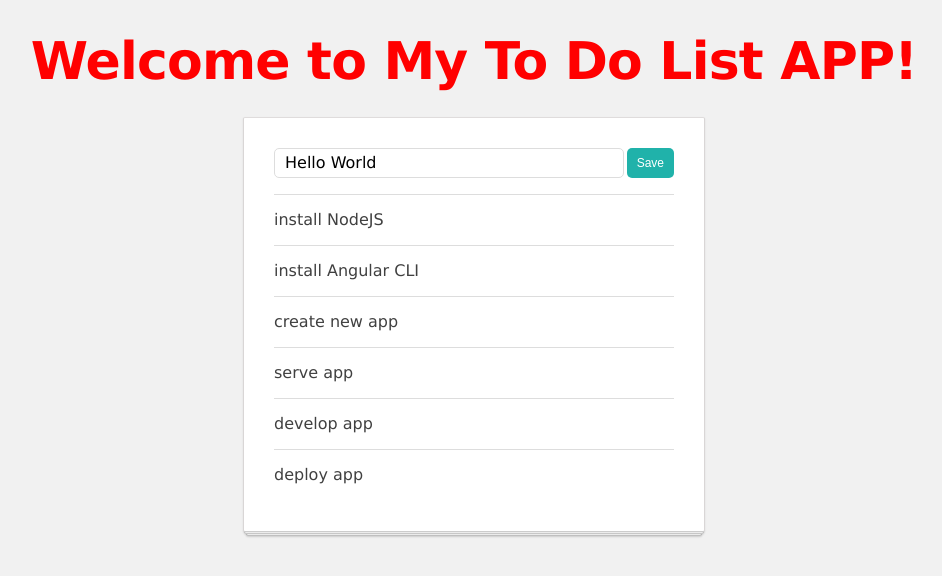
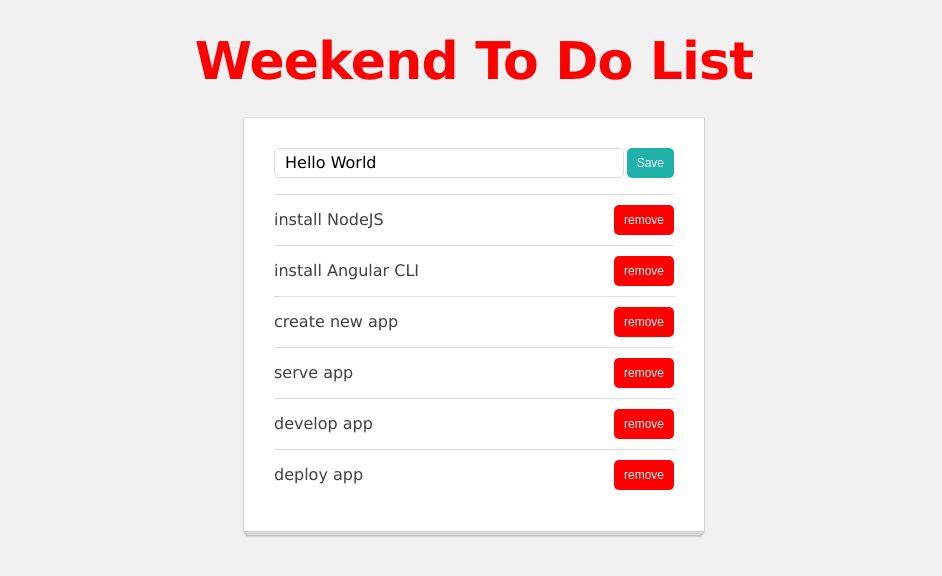
Before and after one commit to ashleyerffmeyer/ng-girls-todo, an Angular app: page / in a window 1280 px wide. Shown: the top 576 px of the page, without its empty margins (166-1108 px from the left). Built offline with nearby package versions, Linux system fonts and the light colour scheme.

Commit message:
Removes item

```diff
--- a/src/app/app.component.ts
+++ b/src/app/app.component.ts
@@ -3,7 +3,7 @@
   selector: 'app-root',
   template: `
     <h1 class="app-title">
-      Welcome to {{ title }}!
+      {{ title }}
     </h1>
 
     <app-list-manager></app-list-manager>
@@ -11,5 +11,5 @@
   styleUrls: ['./app.component.css']
 })
 export class AppComponent {
-  title = 'My To Do List APP';
+  title = 'Weekend To Do List';
 }
--- a/src/app/list-manager/list-manager.component.ts
+++ b/src/app/list-manager/list-manager.component.ts
@@ -10,7 +10,8 @@
 
     <ul>
       <li *ngFor="let todoItem of todoList">
-        <app-todo-item [item]="todoItem"></app-todo-item>
+        <app-todo-item [item]="todoItem"
+                      (remove)="removeItem($event)"></app-todo-item>
       </li>
     </ul>
   </div>
@@ -29,4 +30,8 @@
   addItem(title: string) {
     this.todoListService.addItem({ title });
   }
+
+  removeItem(item) {
+    this.todoListService.deleteItem(item);
+  }
 }
--- a/src/app/todo-item/todo-item.component.ts
+++ b/src/app/todo-item/todo-item.component.ts
@@ -1,4 +1,4 @@
-import { Component, Input, OnInit } from '@angular/core';
+import { Component, Input, OnInit, EventEmitter, Output } from '@angular/core';
 import { TodoItem } from '../interfaces/todo-item';
 
 @Component({
@@ -6,6 +6,9 @@
   template: `
   <div class="todo-item">
     {{ item.title }}
+    <button class="btn btn-red" (click)="removeItem()">
+      remove
+    </button>
   </div>
   `,
   styleUrls: ['./todo-item.component.css']
@@ -18,4 +21,9 @@
   ngOnInit(): void {
   }
 
+  @Output() remove: EventEmitter<TodoItem> = new EventEmitter();
+
+  removeItem() {
+    this.remove.emit(this.item);
+  }
 }
```
